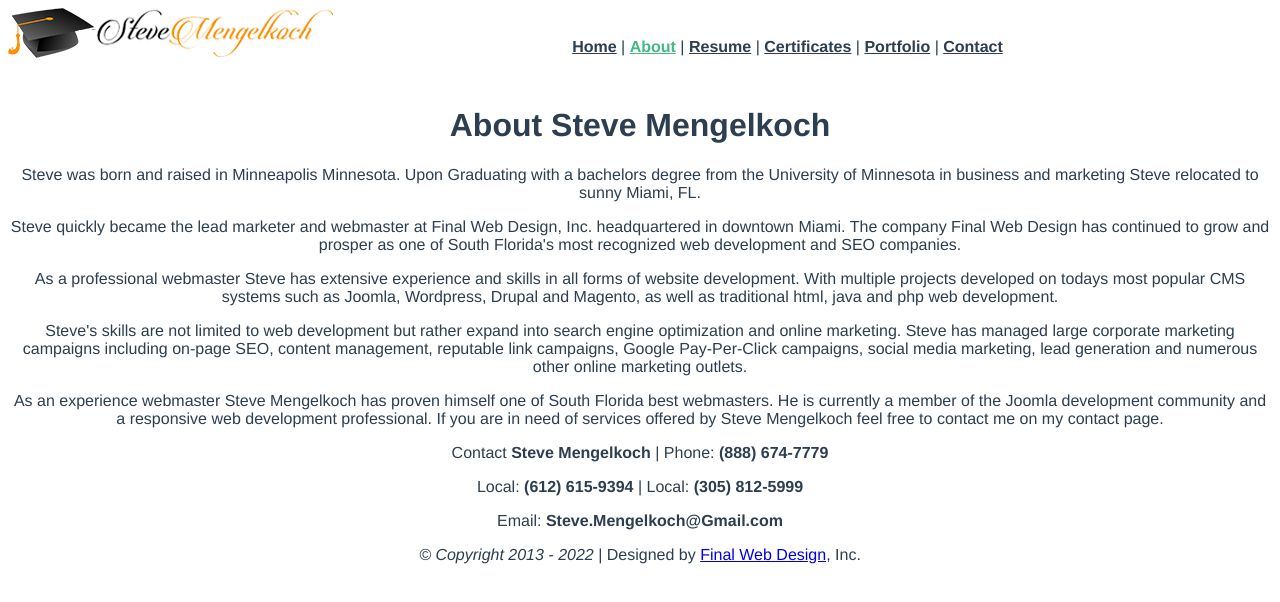
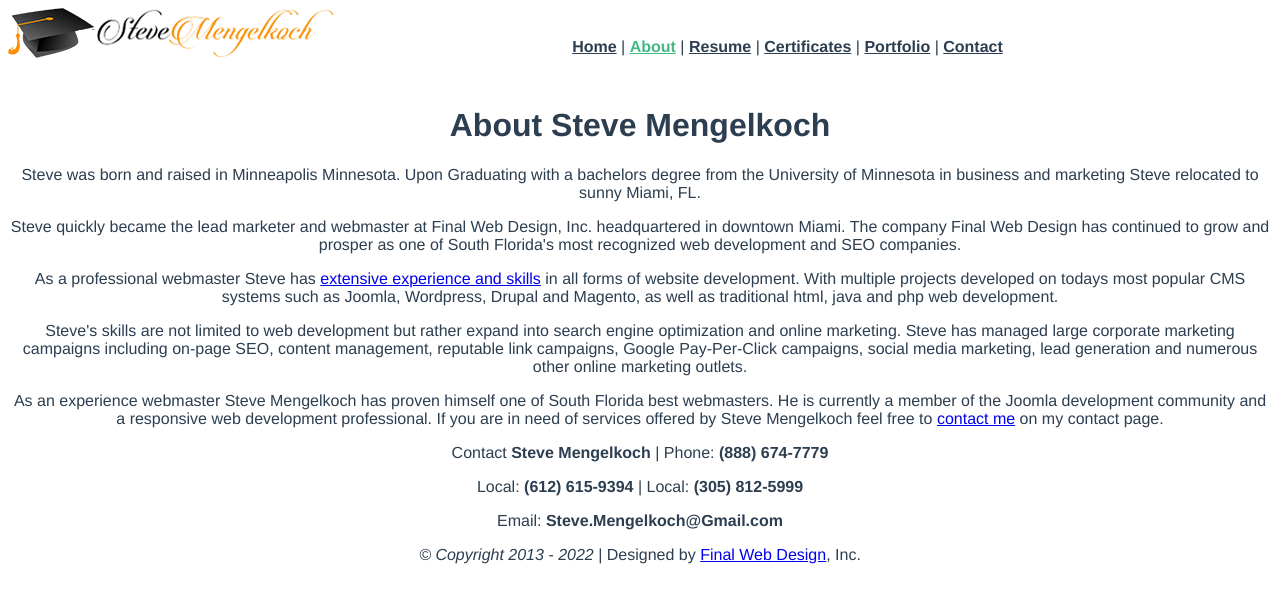
Before and after one commit to finalwebdesign/stevemengelkoch, a Vue app: page /about in a window 1280 px wide. Shown: the top 602 px of the page. Built offline with nearby package versions, Linux system fonts and the light colour scheme.

Commit message:
Small Edits and Changes

```diff
--- a/src/components/Header.vue
+++ b/src/components/Header.vue
@@ -1,7 +1,7 @@
 <template>
   <div class="header">
     <div class="logo">
-      <img alt="Vue logo" src="../assets/logo.png" />
+      <a href="/" title="Steve Mengelkoch"><img alt="Steve Mengelkoch Logo" src="../assets/logo.png" /></a>
     </div>
     <div id="nav">
       <router-link to="/">Home</router-link> |
--- a/src/views/About.vue
+++ b/src/views/About.vue
@@ -4,9 +4,9 @@
     <h1>About Steve Mengelkoch</h1>
     <p>Steve was born and raised in Minneapolis Minnesota. Upon Graduating with a bachelors degree from the University of Minnesota in business and marketing Steve relocated to sunny Miami, FL.</p>
     <p>Steve quickly became the lead marketer and webmaster at Final Web Design, Inc. headquartered in downtown Miami. The company Final Web Design has continued to grow and prosper as one of South Florida's most recognized web development and SEO companies.</p>
-    <p>As a professional webmaster Steve has extensive experience and skills in all forms of website development. With multiple projects developed on todays most popular CMS systems such as Joomla, Wordpress, Drupal and Magento, as well as traditional html, java and php web development.</p>
+    <p>As a professional webmaster Steve has <a href="resume" title="Experience and Skills">extensive experience and skills</a> in all forms of website development. With multiple projects developed on todays most popular CMS systems such as Joomla, Wordpress, Drupal and Magento, as well as traditional html, java and php web development.</p>
     <p>Steve's skills are not limited to web development but rather expand into search engine optimization and online marketing. Steve has managed large corporate marketing campaigns including on-page SEO, content management, reputable link campaigns, Google Pay-Per-Click campaigns, social media marketing, lead generation and numerous other online marketing outlets.</p>
-    <p>As an experience webmaster Steve Mengelkoch has proven himself one of South Florida best webmasters. He is currently a member of the Joomla development community and a responsive web development professional. If you are in need of services offered by Steve Mengelkoch feel free to contact me on my contact page.</p>
+    <p>As an experience webmaster Steve Mengelkoch has proven himself one of South Florida best webmasters. He is currently a member of the Joomla development community and a responsive web development professional. If you are in need of services offered by Steve Mengelkoch feel free to <a href="contact" title="Contact">contact me</a> on my contact page.</p>
       <Footer />
 
   </div>
@@ -25,3 +25,12 @@ export default defineComponent({
   },
 });
 </script>
+
+<style scoped>
+/*
+.about {
+  float: left;
+  text-align: left;
+}
+*/
+</style>
--- a/src/views/Contact.vue
+++ b/src/views/Contact.vue
@@ -2,6 +2,7 @@
     <div class="contact">
     <Header />
     <h1>Contact Steve Mengelkoch</h1>
+    <Footer />
     </div>
 </template>
 
@@ -9,11 +10,12 @@
 <script lang="ts">
 import { defineComponent } from "vue";
 import Header from "@/components/Header.vue"; // @ is an alias to /src
-
+import Footer from "@/components/Footer.vue";
 export default defineComponent({
   name: "Home",
   components: {
     Header,
+    Footer,
   },
 });
 </script>
--- a/src/views/Portfolio.vue
+++ b/src/views/Portfolio.vue
@@ -2,17 +2,23 @@
     <div class="portfolio">
     <Header />
     <h1>Steve Mengelkoch's Portfolio:</h1>
+    <Mosaic />
+    <Footer />
     </div>
 </template>
 
 <script lang="ts">
 import { defineComponent } from "vue";
 import Header from "@/components/Header.vue"; // @ is an alias to /src
+import Footer from "@/components/Footer.vue";
+import Mosaic from "@/components/Mosaic.vue";
 
 export default defineComponent({
   name: "Portfolio",
   components: {
     Header,
+    Mosaic,
+    Footer,
   },
 });
 </script>
```
Also changed, not shown: src/components/Contact.vue (added).
